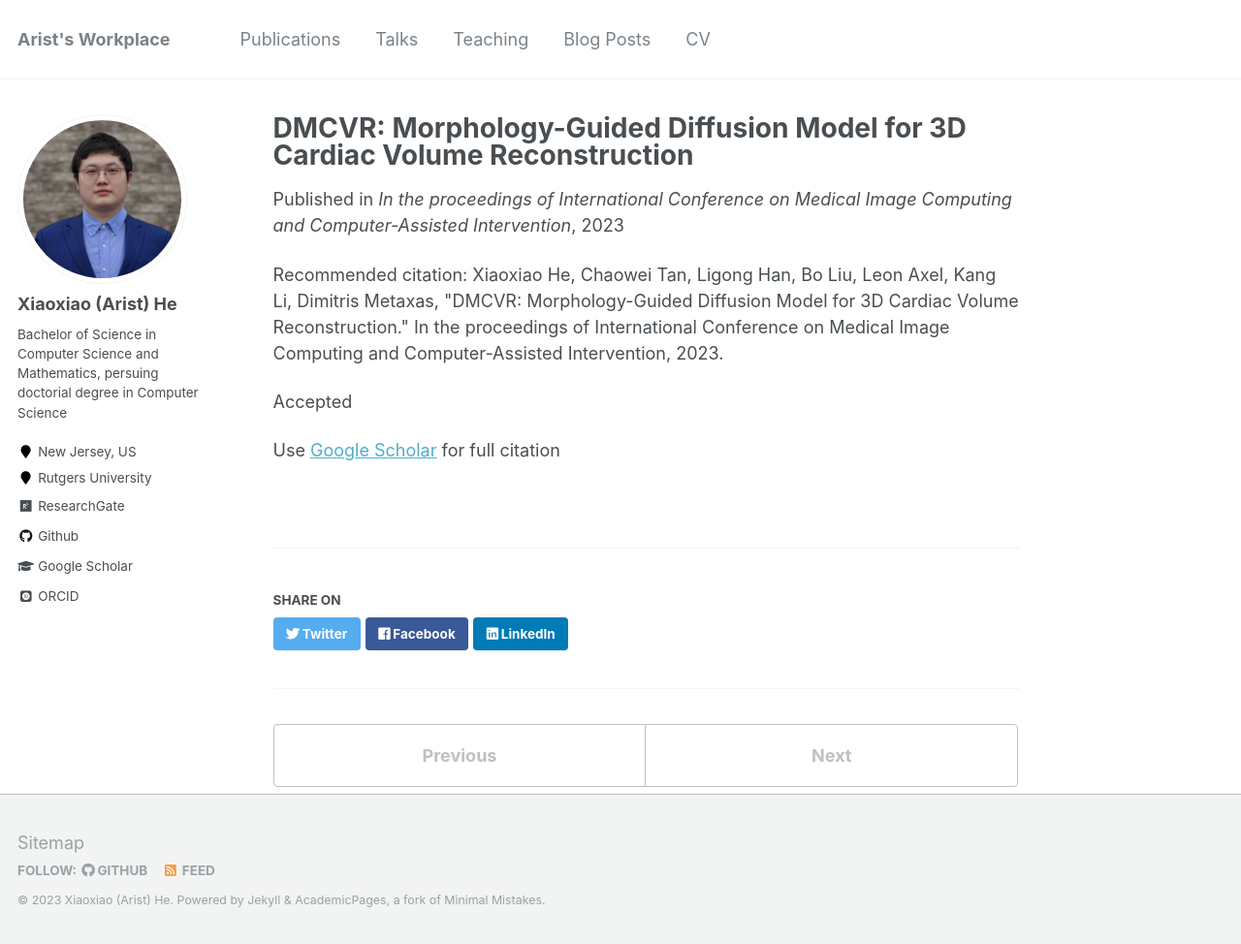
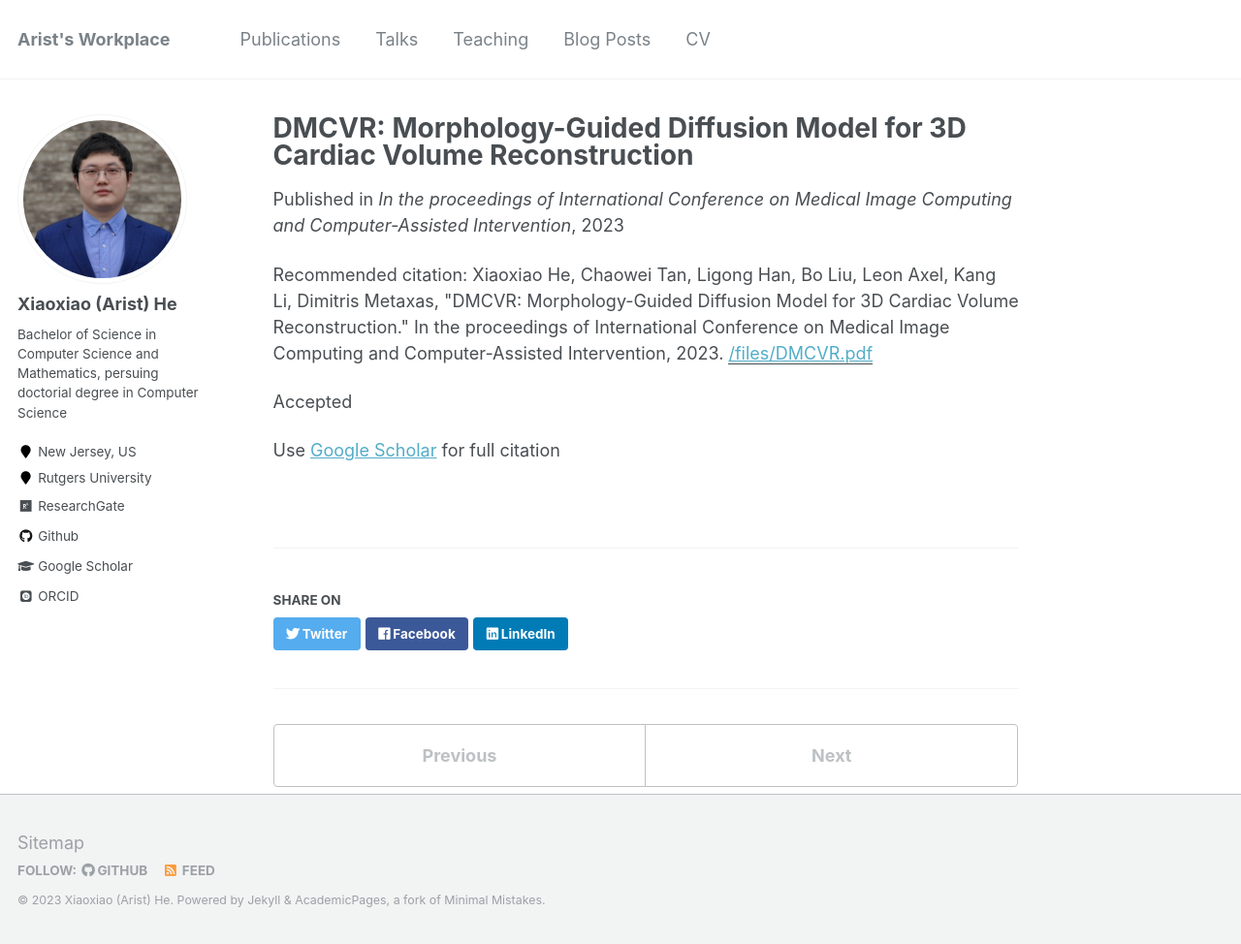
Before and after one commit to hexiaoxiao-cs/hexiaoxiao-cs.github.io, a Jekyll site: the page built from _publications/2023-01-01-DMCVR-Morphology-Guided-Diffusion-Model-for-3D-Cardiac-Volume-Reconstruction.md, in a window 1280 px wide and 974 px high. Shown: the whole window at 97% size. Built offline with Jekyll 4.4.1, drawn with Linux system fonts in a browser that asks for light colours; some web fonts are replaced.

Commit message:
updated paper

```diff
--- a/_publications/2023-01-01-DMCVR-Morphology-Guided-Diffusion-Model-for-3D-Cardiac-Volume-Reconstruction.md
+++ b/_publications/2023-01-01-DMCVR-Morphology-Guided-Diffusion-Model-for-3D-Cardiac-Volume-Reconstruction.md
@@ -3,6 +3,7 @@ title: "DMCVR: Morphology-Guided Diffusion Model for 3D Cardiac Volume Reconstru
 collection: publications
 permalink: /publication/2023-01-01-DMCVR-Morphology-Guided-Diffusion-Model-for-3D-Cardiac-Volume-Reconstruction
 excerpt: 'Accepted'
+paperurl: '/files/DMCVR.pdf'
 date: 2023-01-01
 venue: 'In the proceedings of International Conference on Medical Image Computing and Computer-Assisted Intervention'
 citation: ' Xiaoxiao He,  Chaowei Tan,  Ligong Han,  Bo Liu,  Leon Axel,  Kang Li,  Dimitris Metaxas, &quot;DMCVR: Morphology-Guided Diffusion Model for 3D Cardiac Volume Reconstruction.&quot; In the proceedings of International Conference on Medical Image Computing and Computer-Assisted Intervention, 2023.'
```
Also changed, not shown: 1 other file.
